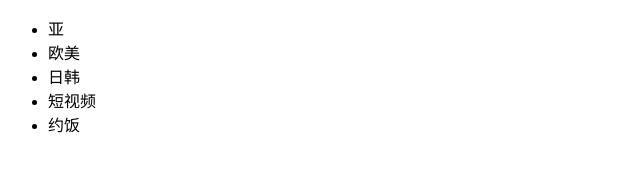
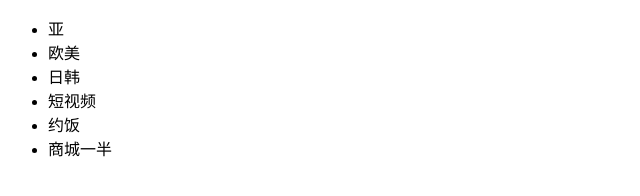
Before and after one commit to mlj-coder/dbhot, a plain HTML site: page index.html in a window 1280 px wide. Shown: the full height of the page, 0-640 px from the left. Drawn offline with Linux system fonts and the light colour scheme.

Commit message:
c4一半

```diff
--- a/index.html
+++ b/index.html
@@ -12,6 +12,7 @@
 	<li>日韩</li>
 	<li>短视频</li>
 	<li>约饭</li>
+	<li>商城一半</li>
 </ul>
 </body>
 </html>
```
